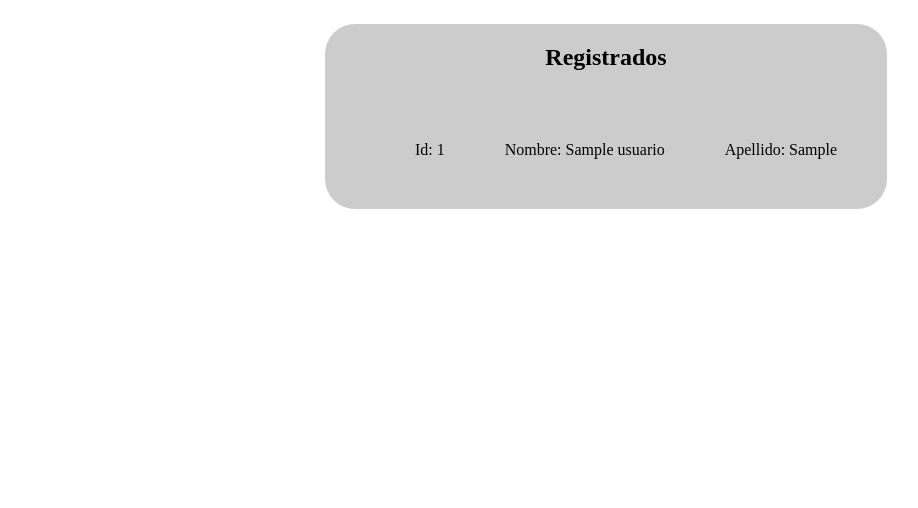
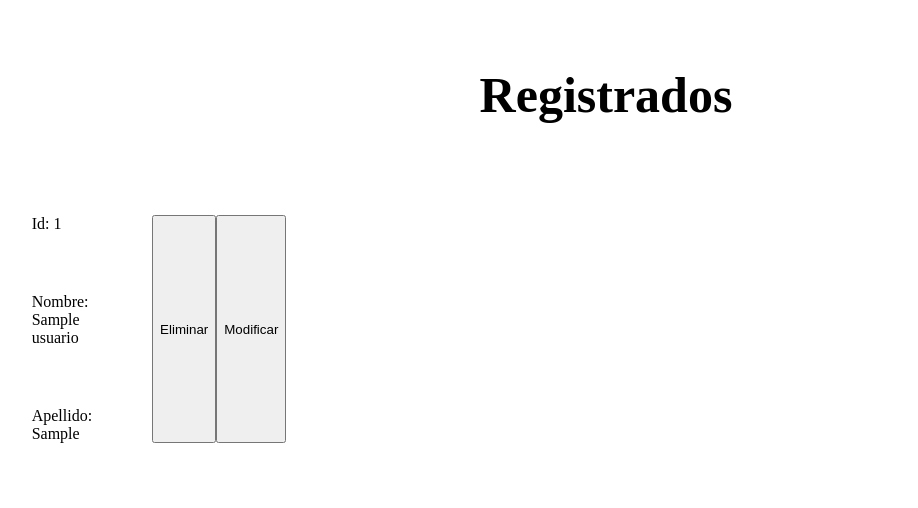
Before and after one commit to ProgremBeta/SistemaOperativo, a Flask app: page /usuariosregistrados in a window 1280 px wide. Shown: the top 508 px of the page, without its empty margins (54-972 px from the left). Run offline with Flask 3, Linux system fonts and the light colour scheme; tables that the repository leaves empty hold one stand-in row (values such as "Sample post"); some libraries are stand-ins or nearby versions.

Commit message:
Actualizaciones

```diff
--- a/index.py
+++ b/index.py
@@ -1,6 +1,5 @@
 from flask import Flask
 from flask_sqlalchemy import SQLAlchemy
-
 
 from Src.Servidor.BaseDatos import db
 from Src.Main import main
--- a/static/estilos.css
+++ b/static/estilos.css
@@ -1,3 +1,11 @@
+.CajaPrincipal
+{
+	display: flex;
+	justify-content: center;
+	align-self: center;
+	flex-direction: column;
+}
+
 .Caja
 {
 	width: auto;
@@ -6,8 +14,8 @@
 	flex-direction: column;
 	justify-content: center;
 	text-align: center;
+	border-radius: 30px;
 	background-color: rgba(0, 0, 0, 0.2);
-	border-radius: 30px;
 }
 
 .Caja ul
@@ -17,20 +25,51 @@
 	flex-direction: row;
 }
 
-.CajaPrincipal
+.CajaConte
+{
+  display: flex;
+  flex-wrap: wrap;
+  justify-content: flex-start;
+  gap: 15px;
+  border-radius: 20px;
+}
+
+.CajaUsuarios
+{
+  	width: 250px;
+  	height: auto;
+  	margin: 15px;
+  	padding: 5px;
+  	border-radius: 20%;
+}
+
+.CajaUsuarios ul
 {
 	display: flex;
-	justify-content: center;
-	justify-items: center;
+	flex-direction: column;
 }
 
 li
 {
 	margin: 30px;
 	list-style: none;
+	display: flex;
+	flex-direction: row;
 }
 
 a
 {
 	text-decoration: none;
 }
+
+h2
+{
+	font-size: 50px;
+	text-align: center;
+}
+
+div
+{
+	display: flex;
+	justify-content: center;
+}
--- a/templates/Registro.html
+++ b/templates/Registro.html
@@ -9,7 +9,7 @@
 <body>
 	<div class="CajaPrincipal">
 		<div class="Caja">
-			<form action="/login" method="POST">
+			<form action="/registrando" method="POST">
 				<h2>Registro</h2>
 					<li> <input type="text" name="id" placeholder="Escribe tu id"> </li>
 					<li> <input type="text" name="nombre" placeholder="Escribe tu nombre"> </li>
--- a/templates/UsuariosRegistrados.html
+++ b/templates/UsuariosRegistrados.html
@@ -13,8 +13,8 @@
 </html>
 <div class="CajaPrincipal">
 	<ul>
-		<div class="Caja">
 		<h2>Registrados</h2>
+		<div class="CajaConte">
     	{% for usuario in usuarios %}
     		<div class="CajaUsuarios">
     			<ul>
@@ -22,6 +22,7 @@
     		    	<li>Nombre: {{ usuario.nombre }}</li>
     		    	<li>Apellido: {{ usuario.apellido }}</li>
     			</ul>
+    			<li><button>Eliminar</button><button>Modificar</button></li>
     		</div>
     	{% endfor %}
     	</div>
```
Also changed, not shown: templates/Login.html (+11 -1 lines).
